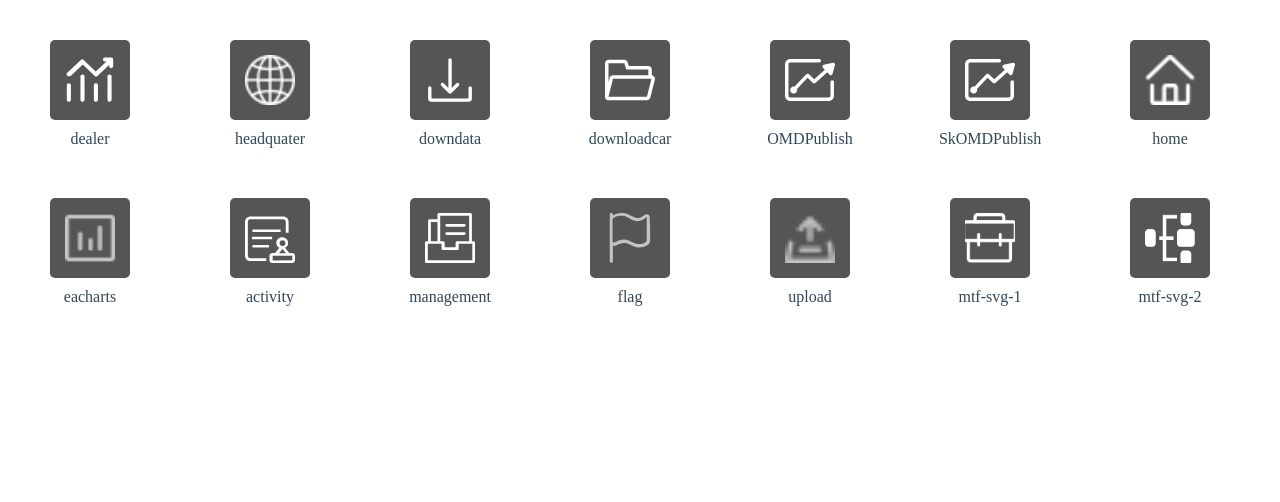
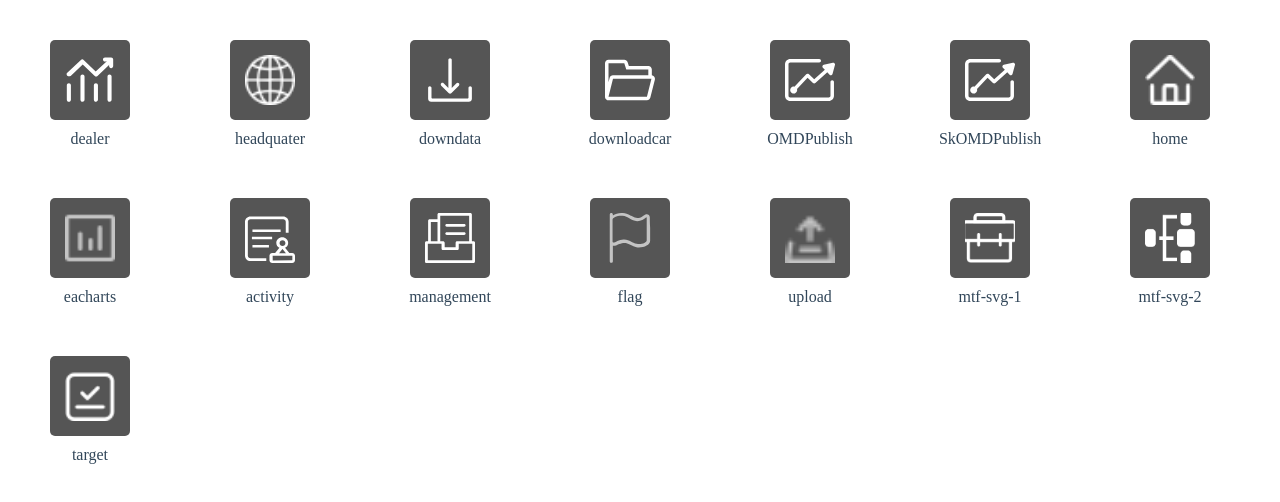
Before and after one commit to SenLiangpi/demo, a plain HTML site: page icon/index.html in a window 1280 px wide. Drawn offline with Linux system fonts and the light colour scheme.

Commit message:
新增图标

```diff
--- a/icon/index.html
+++ b/icon/index.html
@@ -5,7 +5,7 @@
  * @Website: https://senliangpi.github.io/blog/#/
  * @Date: 2021-01-19 10:10:06
  * @LastEditors: Pi Patle
- * @LastEditTime: 2021-02-24 17:11:44
+ * @LastEditTime: 2023-01-03 17:20:17
 -->
 <!DOCTYPE html>
 <html>
@@ -158,6 +158,16 @@
       padding: 10px;
       color: #314659;">mtf-svg-2</p>
     </div>
+    <div class="list">
+      <div style="height:50px;width: 50px;background-color: #555555;margin: 0 auto;
+      padding: 15px;
+      border-radius: 5px;">
+        <i class="target anticon" style="background-position: center center;background-size: cover; background-repeat:no-repeat;height:50px;width: 50px;"></i>
+      </div>
+      <p style="text-align: center;
+      padding: 10px;
+      color: #314659;">target</p>
+    </div>
   </div>
 </body>
 <script>
@@ -210,6 +220,9 @@
   .mtf-svg-2 {
     background-image: url(MTF_SVG_2.png);
   }
+  .target {
+    background-image: url(target.png);
+  }
   .box{
     width: 100%;
     padding: 20px 0;
```
Also changed, not shown: index.html (+7 -2 lines), icon/target.png (added), 1 other file.
